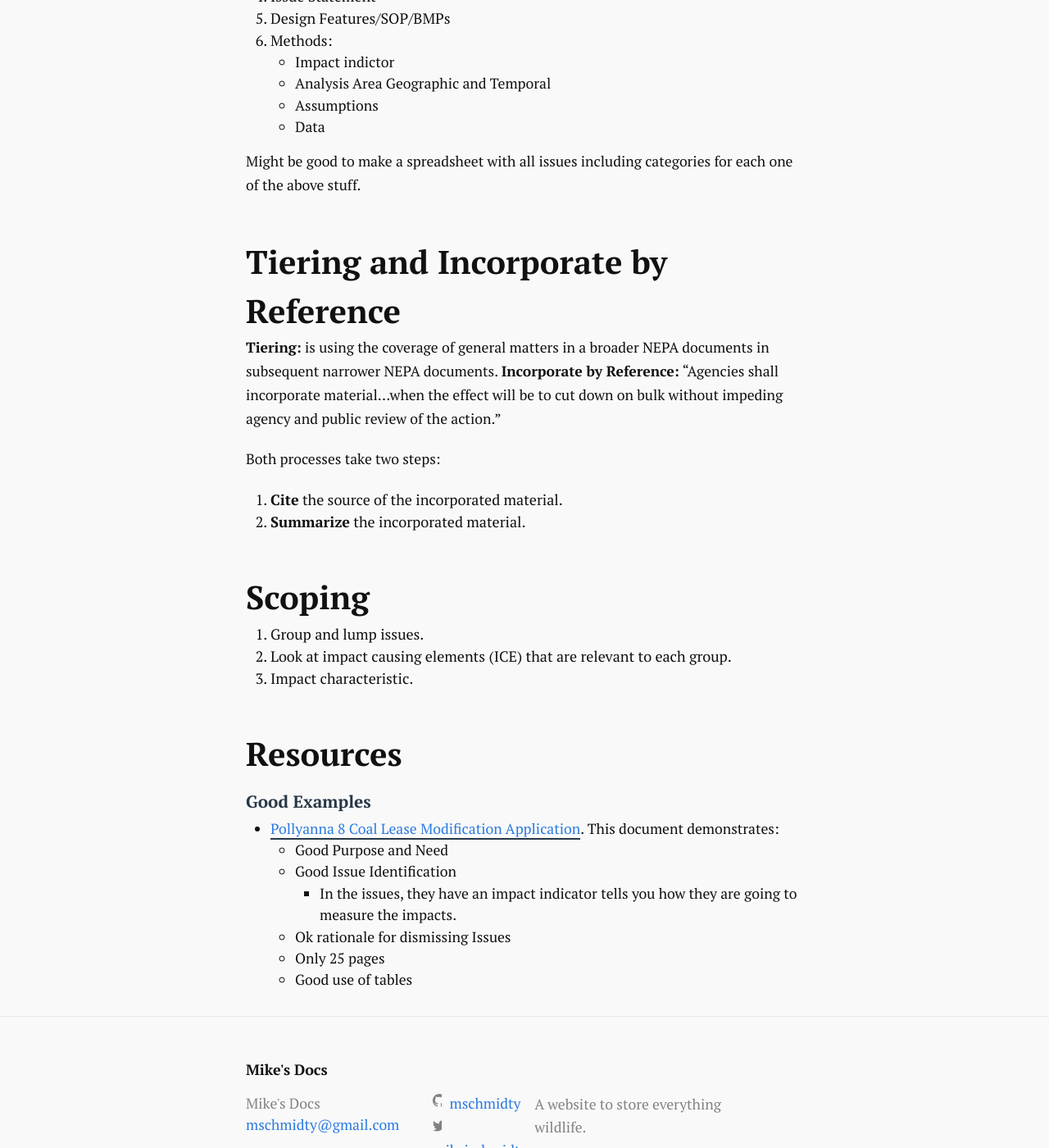
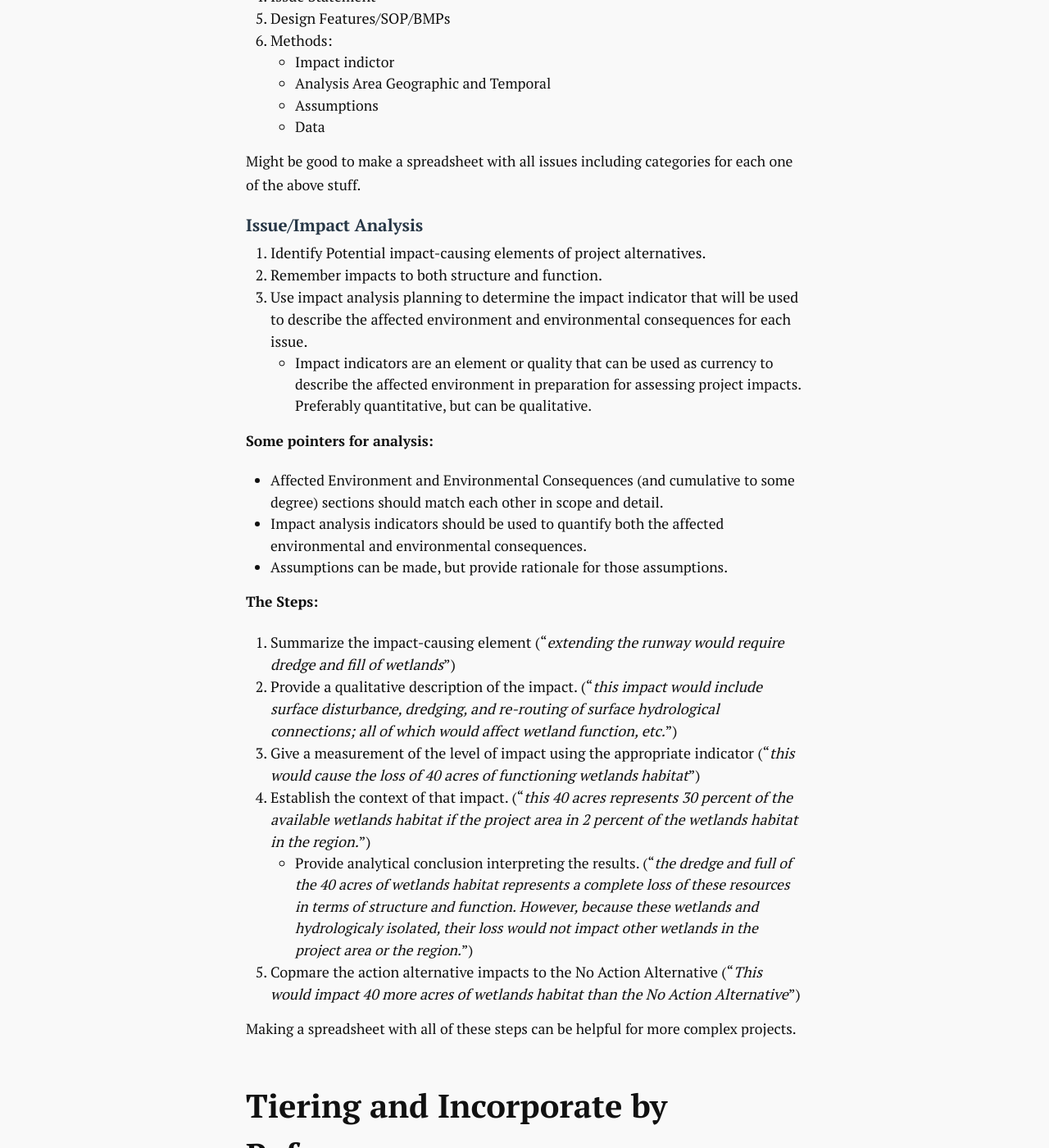
Before and after one commit to mschmidty/bio_notes, a Jekyll site: the page built from notes/_posts/2018-11-13-issue_based_nepa.md, in a window 1280 px wide and 1400 px high, scrolled down 1845 px. Shown: the whole window at 82% size. Built offline with Jekyll 4.4.1, drawn with Linux system fonts in a browser that asks for light colours; some of the changed text lies outside the part shown.

Commit message:
took notes and stuff

```diff
--- a/notes/_posts/2018-11-13-issue_based_nepa.md
+++ b/notes/_posts/2018-11-13-issue_based_nepa.md
@@ -46,6 +46,26 @@ For this worksheet, start at the beginning of the page and work your way down in
 
 Might be good to make a spreadsheet with all issues including categories for each one of the above stuff.
 
+### Issue/Impact Analysis
+1. Identify Potential impact-causing elements of project alternatives.
+2. Remember impacts to both structure and function.
+3. Use impact analysis planning to determine the impact indicator that will be used to describe the affected environment and environmental consequences for each issue.
+  * Impact indicators are an element or quality that can be used as currency to describe the affected environment in preparation for assessing project impacts. Preferably quantitative, but can be qualitative.
+
+**Some pointers for analysis:**
+* Affected Environment and Environmental Consequences (and cumulative to some degree) sections should match each other in scope and detail.
+* Impact analysis indicators should be used to quantify both the affected environmental and environmental consequences.
+* Assumptions can be made, but provide rationale for those assumptions.
+
+**The Steps:**
+1. Summarize the impact-causing element ("*extending the runway would require dredge and fill of wetlands*")
+2. Provide a qualitative description of the impact. ("*this impact would include surface disturbance, dredging, and re-routing of surface hydrological connections; all of which would affect wetland function, etc.*")
+3. Give a measurement of the level of impact using the appropriate indicator ("*this would cause the loss of 40 acres of functioning wetlands habitat*")
+4. Establish the context of that impact. ("*this 40 acres represents 30 percent of the available wetlands habitat if the project area in 2 percent of the wetlands habitat in the region.*")
+  * Provide analytical conclusion interpreting the results. ("*the dredge and full of the 40 acres of wetlands habitat represents a complete loss of these resources in terms of structure and function. However, because these wetlands and hydrologicaly isolated, their loss would not impact other wetlands in the project area or the region.*")
+5. Copmare the action alternative impacts to the No Action Alternative ("*This would impact 40 more acres of wetlands habitat than the No Action Alternative*")
+
+Making a spreadsheet with all of these steps can be helpful for more complex projects.
 
 ## Tiering and Incorporate by Reference
 
@@ -70,3 +90,6 @@ Both processes take two steps:
   - Ok rationale for dismissing Issues
   - Only 25 pages
   - Good use of tables
+
+### Tools
+* [Impact Analysis Spreadsheet (.xls)]({{"notes/assets/nepa/Impact_Analysis_Plan_Worksheet.xlsm" | relative_url}})
```
Also changed, not shown: species/biggame/big_game.md (added, +25 -0 lines), 2 other files.
